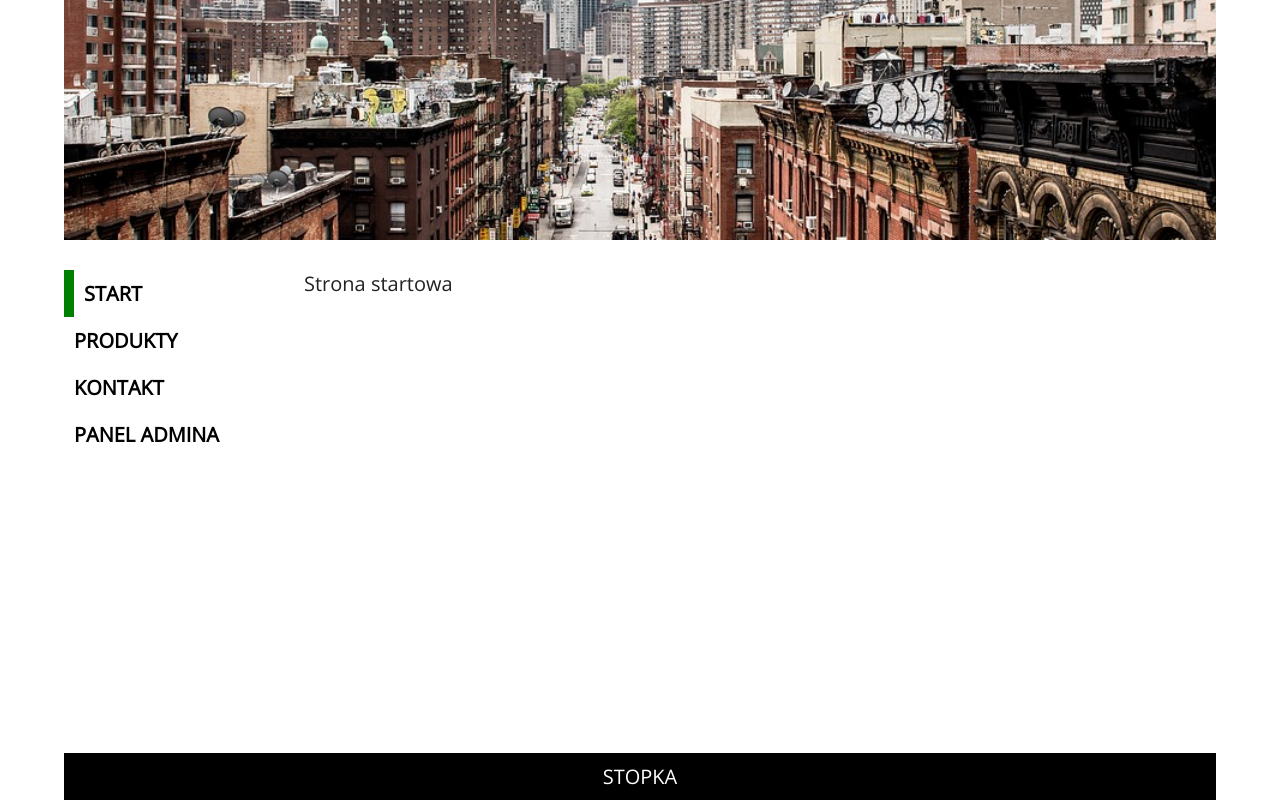
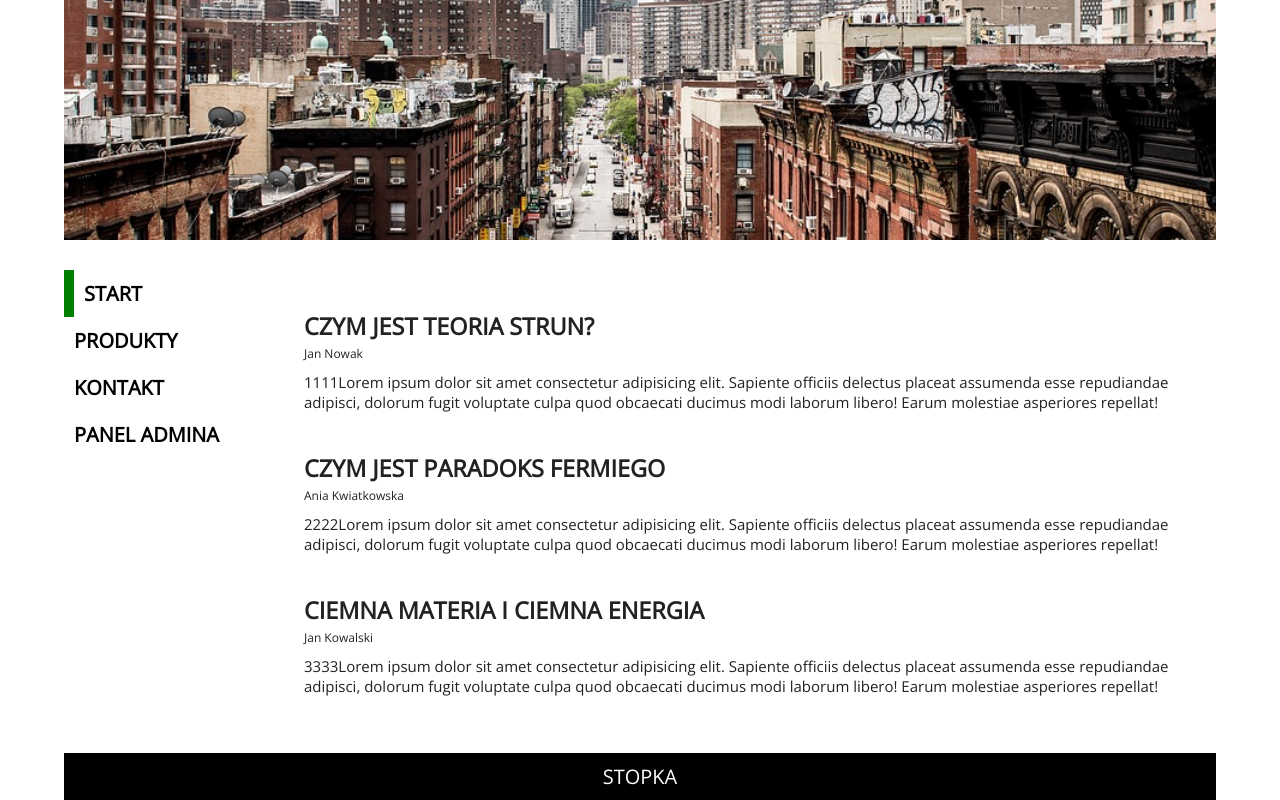
Before and after one commit to Gosvami-Sukadeva/SPA-project-2-React-router, a React (Create React App) app: page / in a window 1280 px wide. Built offline with nearby package versions, Linux system fonts and the light colour scheme.

Commit message:
articles on HomePage

```diff
--- /dev/null
+++ b/src/components/Article.js
@@ -0,0 +1,37 @@
+import React from "react";
+
+const Article = ({ title, author, text }) => {
+  const styles = {
+    marginTop: 40,
+  };
+  return (
+    <article style={styles}>
+      <h3
+        style={{
+          marginBottom: 3,
+          textTransform: "uppercase",
+        }}
+      >
+        {title}
+      </h3>
+      <span
+        style={{
+          display: "block",
+          marginBottom: 10,
+          fontSize: 12,
+        }}
+      >
+        {author}
+      </span>
+      <p
+        style={{
+          fontSize: 15,
+        }}
+      >
+        {text}
+      </p>
+    </article>
+  );
+};
+
+export default Article;
--- a/src/pages/HomePage.js
+++ b/src/pages/HomePage.js
@@ -1,7 +1,34 @@
 import React from "react";
+import Article from "../components/Article";
 
+const articles = [
+  {
+    id: 1,
+    title: "Czym jest teoria strun?",
+    author: "Jan Nowak",
+    text:
+      "1111Lorem ipsum dolor sit amet consectetur adipisicing elit. Sapiente officiis delectus placeat assumenda esse repudiandae adipisci, dolorum fugit voluptate culpa quod obcaecati ducimus modi laborum libero! Earum molestiae asperiores repellat!",
+  },
+  {
+    id: 2,
+    title: "Czym jest paradoks fermiego",
+    author: "Ania Kwiatkowska",
+    text:
+      "2222Lorem ipsum dolor sit amet consectetur adipisicing elit. Sapiente officiis delectus placeat assumenda esse repudiandae adipisci, dolorum fugit voluptate culpa quod obcaecati ducimus modi laborum libero! Earum molestiae asperiores repellat!",
+  },
+  {
+    id: 3,
+    title: "Ciemna materia i ciemna energia",
+    author: "Jan Kowalski",
+    text:
+      "3333Lorem ipsum dolor sit amet consectetur adipisicing elit. Sapiente officiis delectus placeat assumenda esse repudiandae adipisci, dolorum fugit voluptate culpa quod obcaecati ducimus modi laborum libero! Earum molestiae asperiores repellat!",
+  },
+];
 const HomePage = () => {
-  return <div>Strona startowa</div>;
+  const artList = articles.map((article) => (
+    <Article key={article.id} {...article} />
+  ));
+  return <div className="home">{artList}</div>;
 };
 
 export default HomePage;
```
